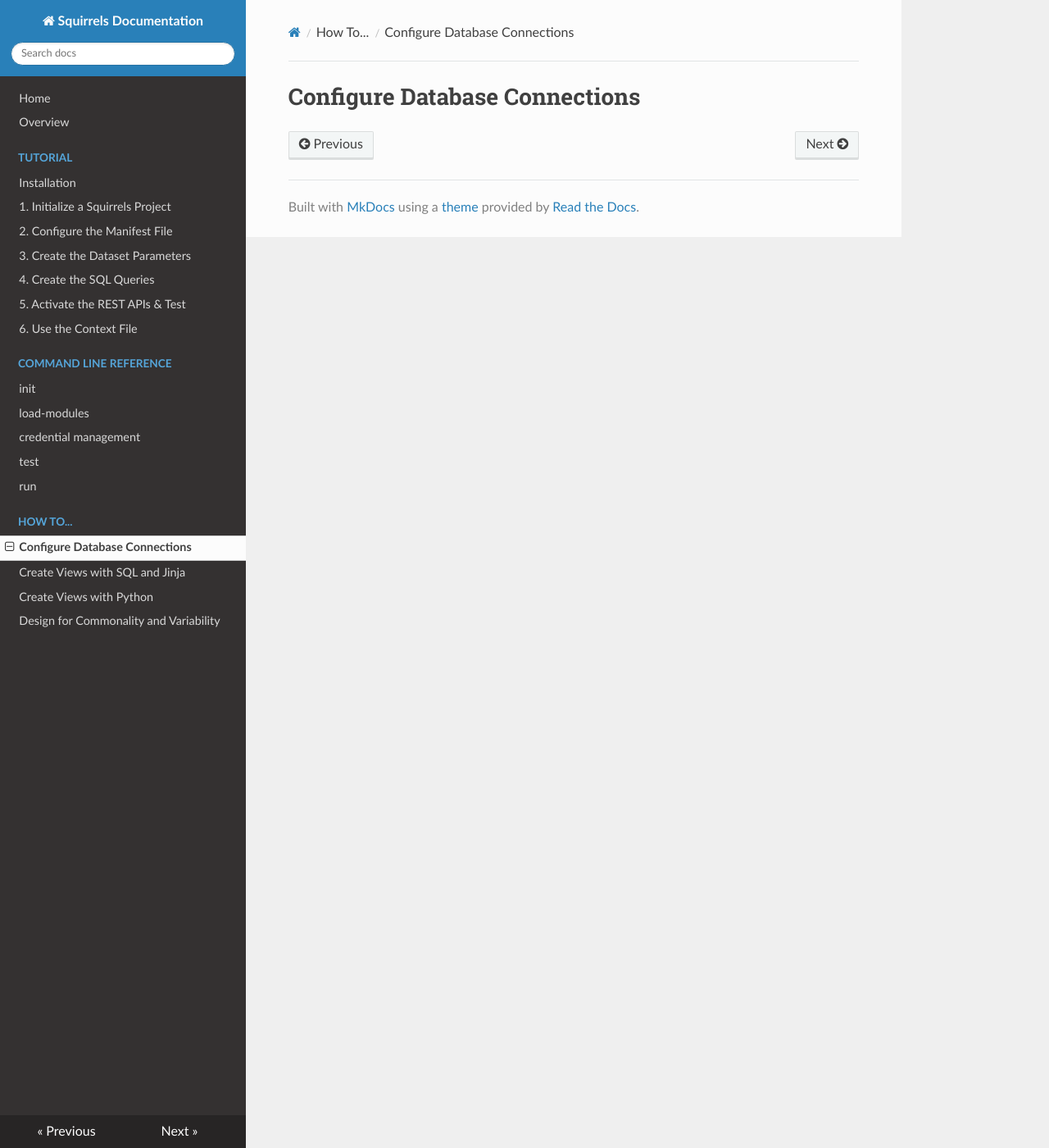
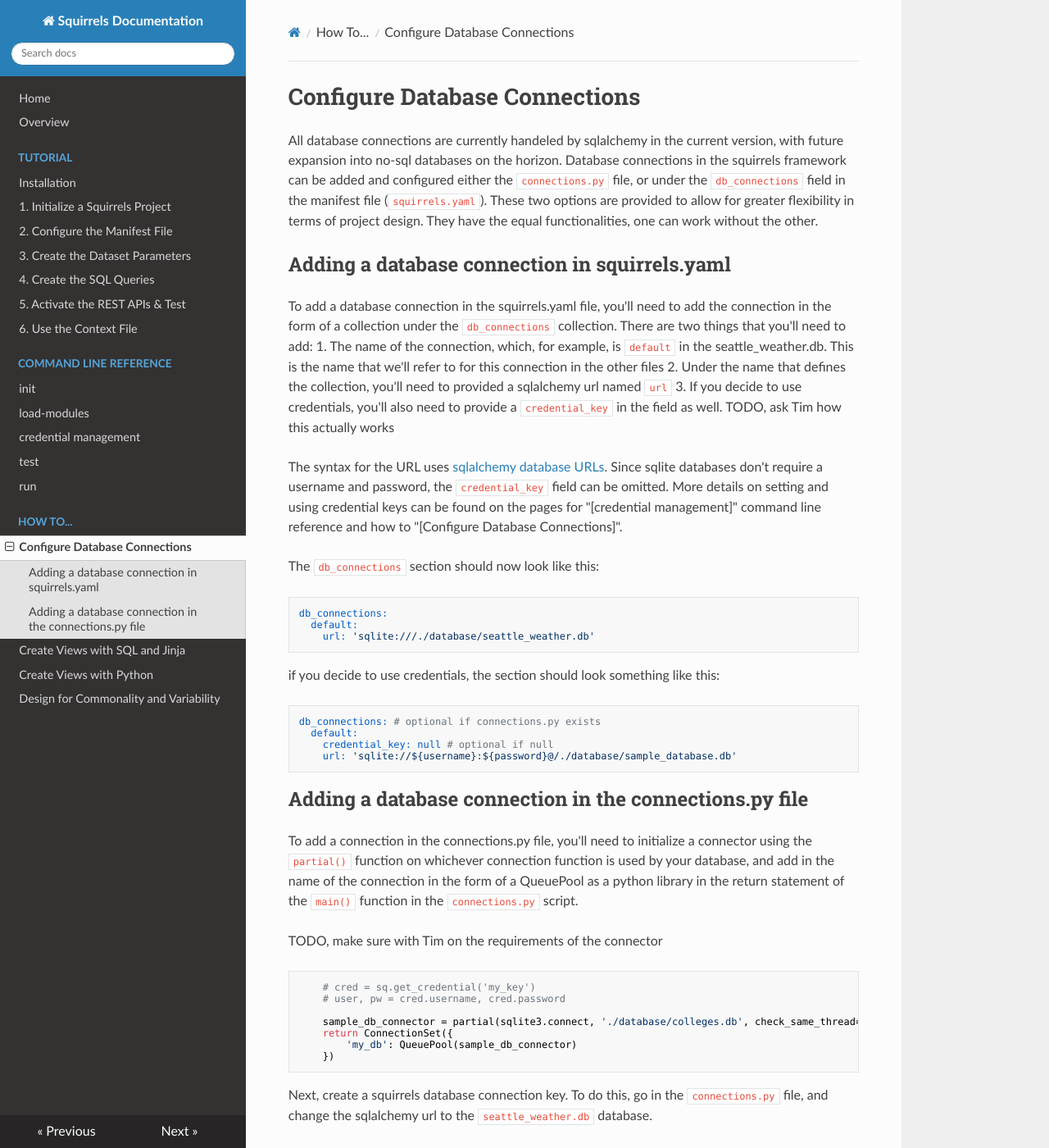
Before and after one commit to squirrels-nest/squirrels-docs, an MkDocs documentation site: the page built from docs/how-to/database.md, in a window 1280 px wide and 1400 px high. Shown: the whole window at 82% size. Built offline with MkDocs 1.6.1, drawn with Linux system fonts in a browser that asks for light colours; nearby versions of some CDN libraries; some of the changed text lies outside the part shown.

Commit message:
Somethings added

````diff
--- a/docs/how-to/database.md
+++ b/docs/how-to/database.md
@@ -1 +1,69 @@
 # Configure Database Connections
+
+All database connections are currently handeled by sqlalchemy in the current version, with future expansion into no-sql databases on the horizon. Database connections in the squirrels framework can be added and configured either the `connections.py` file, or under the `db_connections` field in the manifest file (`squirrels.yaml`). These two options are provided to allow for greater flexibility in terms of project design. They have the equal functionalities, one can work without the other.
+
+## Adding a database connection in squirrels.yaml
+
+To add a database connection in the squirrels.yaml file, you'll need to add the connection in the form of a collection under the `db_connections` collection. There are two things that you'll need to add:
+1. The name of the connection, which, for example, is `default` in the seattle_weather.db. This is the name that we'll refer to for this connection in the other files
+2. Under the name that defines the collection, you'll need to provided a sqlalchemy url named `url`
+3. If you decide to use credentials, you'll also need to provide a `credential_key` in the field as well. TODO, ask Tim how this actually works
+
+The syntax for the URL uses [sqlalchemy database URLs](https://docs.sqlalchemy.org/en/20/core/engines.html#database-urls). Since sqlite databases don't require a username and password, the `credential_key` field can be omitted. More details on setting and using credential keys can be found on the pages for "[credential management]" command line reference and how to "[Configure Database Connections]".
+
+The `db_connections` section should now look like this:
+
+```yaml
+db_connections:
+  default:
+    url: 'sqlite:///./database/seattle_weather.db'
+```
+if you decide to use credentials, the section should look something like this:
+
+```yaml
+db_connections: # optional if connections.py exists
+  default:
+    credential_key: null # optional if null
+    url: 'sqlite://${username}:${password}@/./database/sample_database.db'
+```
+
+## Adding a database connection in the connections.py file
+
+To add a connection in the connections.py file, you'll need to initialize a connector using the `partial()` function on whichever connection function is used by your database, and add in the name of the connection in the form of a QueuePool as a python library in the return statement of the `main()` function in the `connections.py` script.
+
+TODO, make sure with Tim on the requirements of the connector
+
+```python
+    # cred = sq.get_credential('my_key')
+    # user, pw = cred.username, cred.password
+
+    sample_db_connector = partial(sqlite3.connect, './database/colleges.db', check_same_thread=False)
+    return ConnectionSet({
+        'my_db': QueuePool(sample_db_connector)
+    })
+```
+
+
+
+
+
+
+
+Next, create a squirrels database connection key. To do this, go in the `connections.py` file, and change the sqlalchemy url to the `seattle_weather.db` database.
+
+In the return statement, you may change the `my_db` key to a new name of your choice for the database connection key. For the rest of this tutorial, we will assume the profile name is `sqlite_db`.
+
+At this point, your `connections.py` file should look something like this (ignoring comments).
+
+```python
+from typing import Dict
+from sqlalchemy import create_engine, QueuePool
+
+from squirrels import ConnectionSet, get_credential
+
+def main(proj: Dict[str, str], *args, **kwargs) -> ConnectionSet:
+    pool = create_engine('sqlite:///./database/seattle_weather.db')
+    return ConnectionSet({'sqlite_db': pool})
+```
+
+In the `squirrels.yaml` file, set the `db_connection` to `sqlite_db`.
````
Also changed, not shown: docs/cli/credentials.md (+13 -0 lines), docs/cli/init.md (+28 -0 lines), docs/cli/load-modules.md (+3 -0 lines), docs/cli/run.md (+18 -0 lines), docs/cli/test.md (+15 -0 lines).
